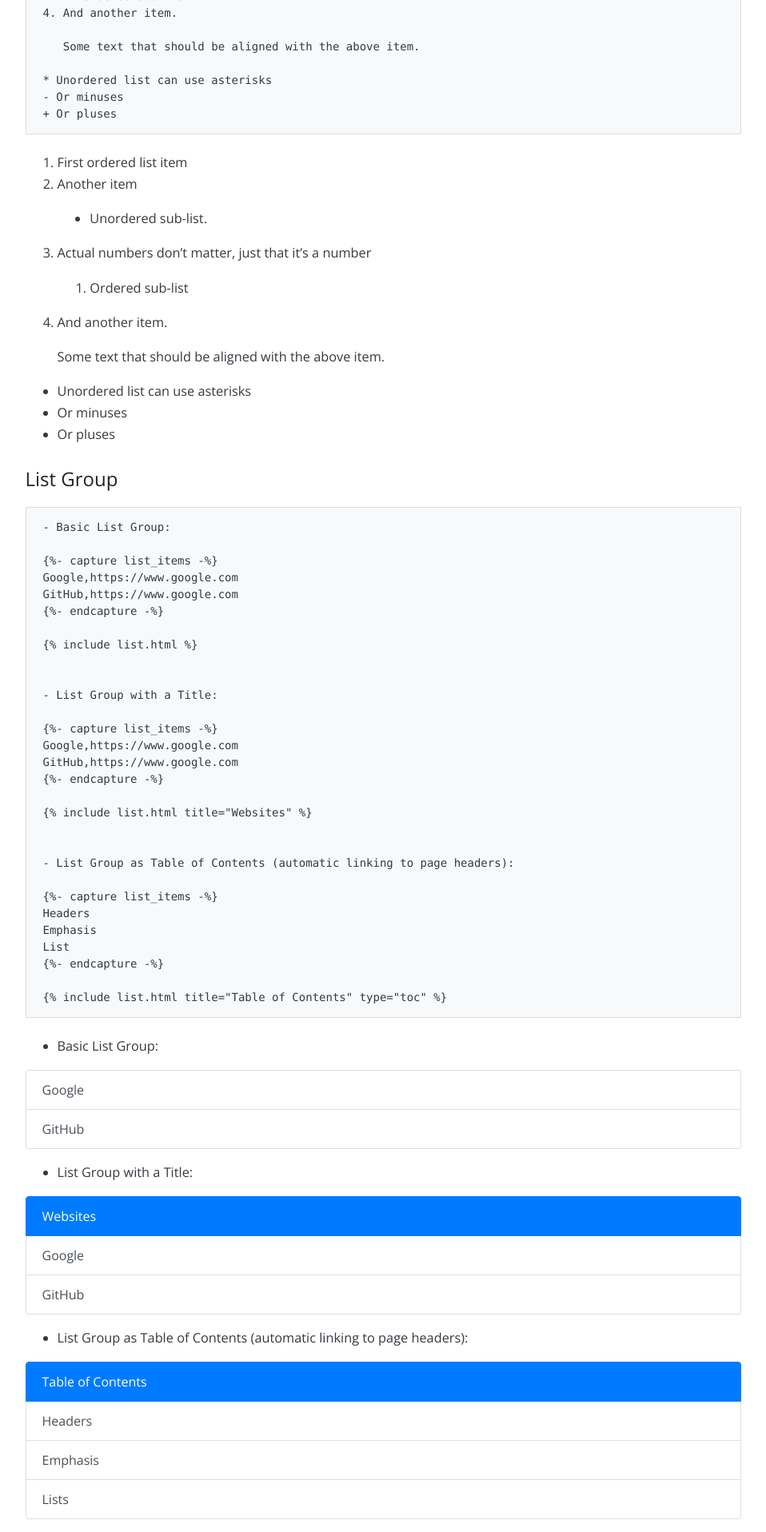
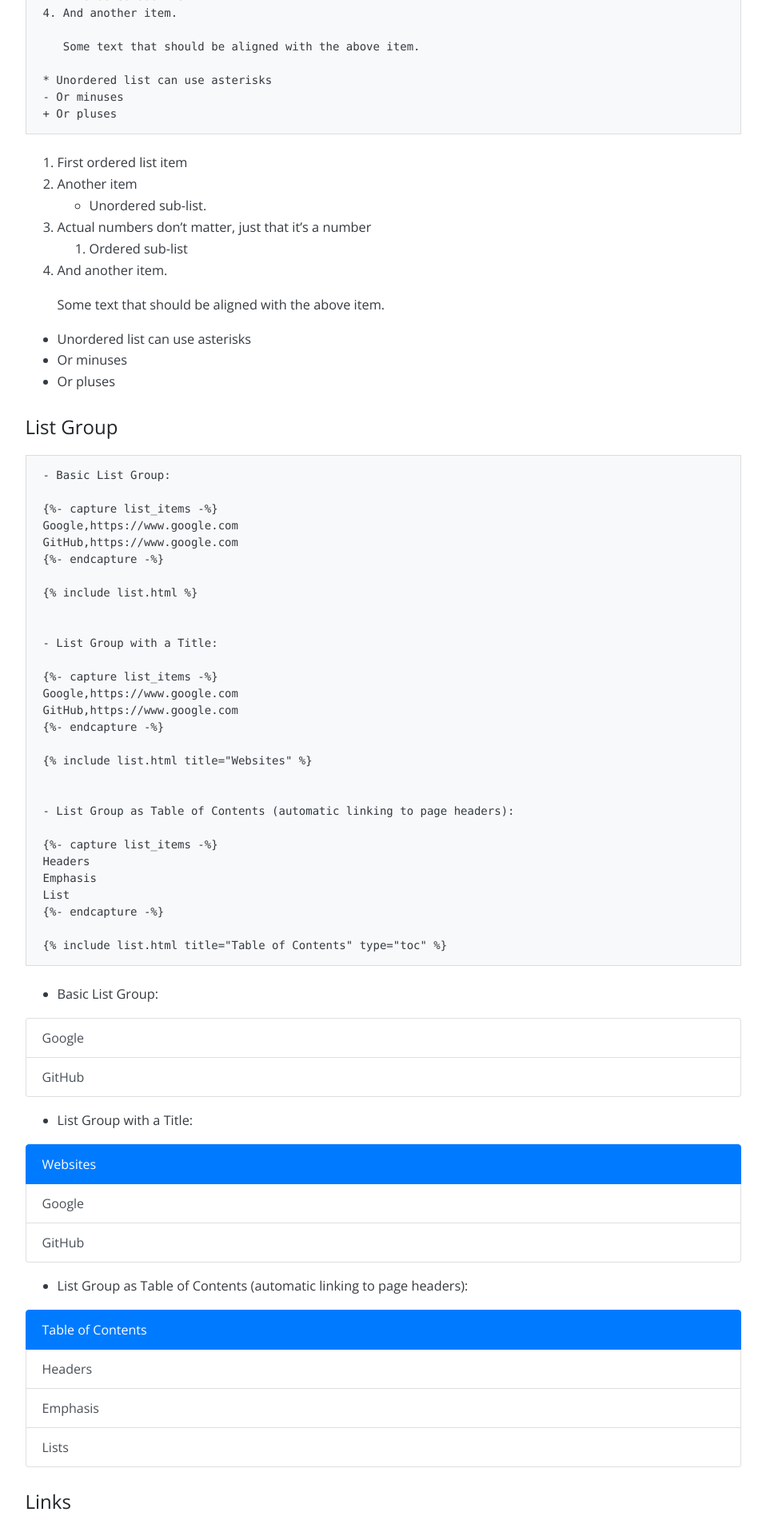
Before and after one commit to intrpr/jekyll-portfol-test, a Jekyll site: the page built from docs/elements.md, in a window 1280 px wide. Shown: the part 2551-4467 px from the top of the page at 80% size, without its empty margins (161-1119 px from the left). Built offline with Jekyll 4.4.1, drawn with Linux system fonts in a browser that asks for light colours; nearby versions of some CDN libraries; comment, search, counter and statistics services are not loaded.

Commit message:
Update _articles.scss

```diff
--- a/_sass/_articles.scss
+++ b/_sass/_articles.scss
@@ -43,29 +43,7 @@
     p, li { font-size: 1.02rem; line-height: 1.65em; color: $dark; }
     strong { font-weight: bolder; }
 
-    dir, dd, dl, dt, ol, ul { display: block; }
-    li { display: list-item; }
 
-    dir, dl, ol, ul { margin-block-start: 1em; margin-block-end: 1em; }
-
-    :matches(dir, dl, ol, ul) :matches(dir, dl, ol, ul) {
-      margin-block-start: 0; margin-block-end: 0;
-    }
-
-    dd { margin-inline-start: 2.5em; }
-    dir, ol, ul { padding-inline-start: 2.5em; }
-
-    ol { list-style-type: decimal; }
-
-    dir, ul {
-      list-style-type: disc;
-    }
-    :matches(dir, ol, ul) :matches(dir, ul) {
-      list-style-type: circle;
-    }
-    :matches(dir, ol, ul) :matches(dir, ol, ul) :matches(dir, ul) {
-      list-style-type: square;
-    }
 
 
 
```
